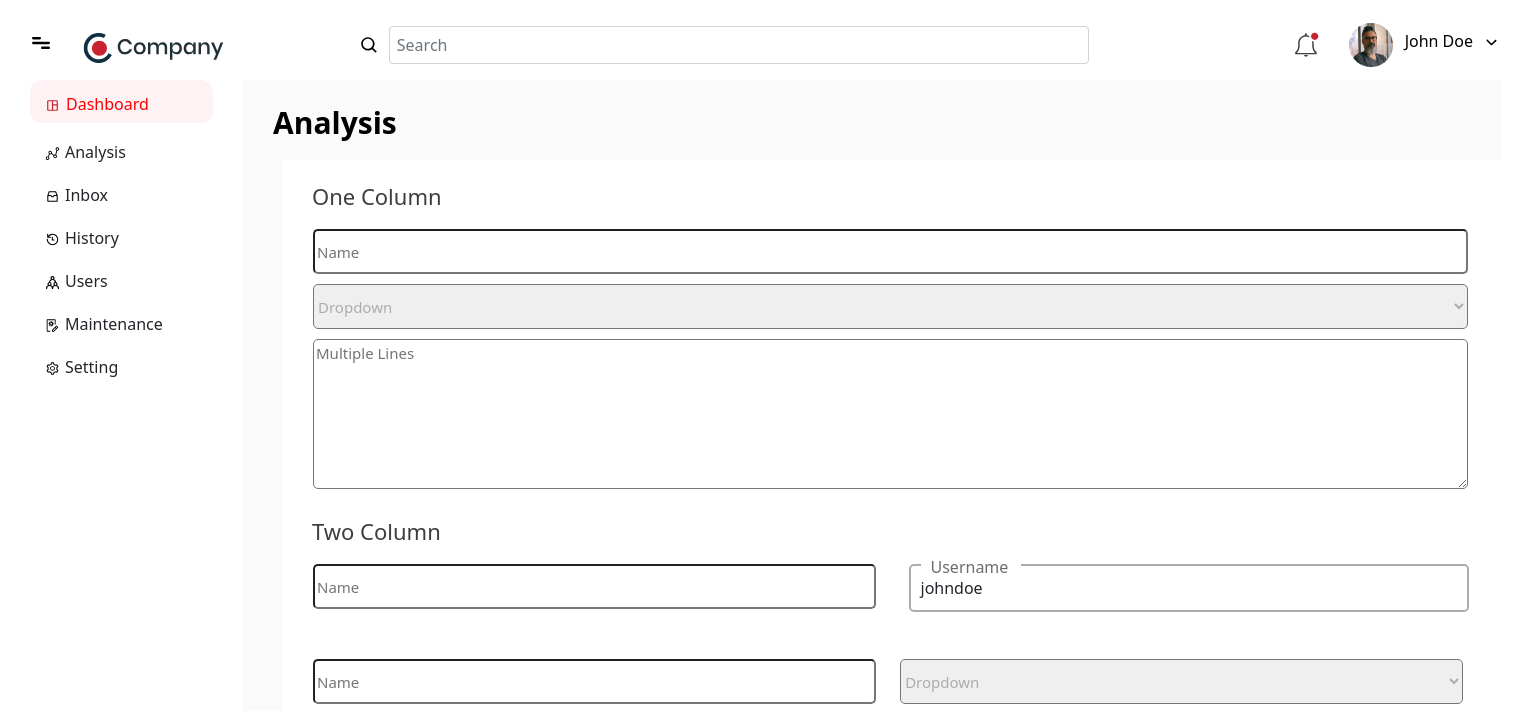
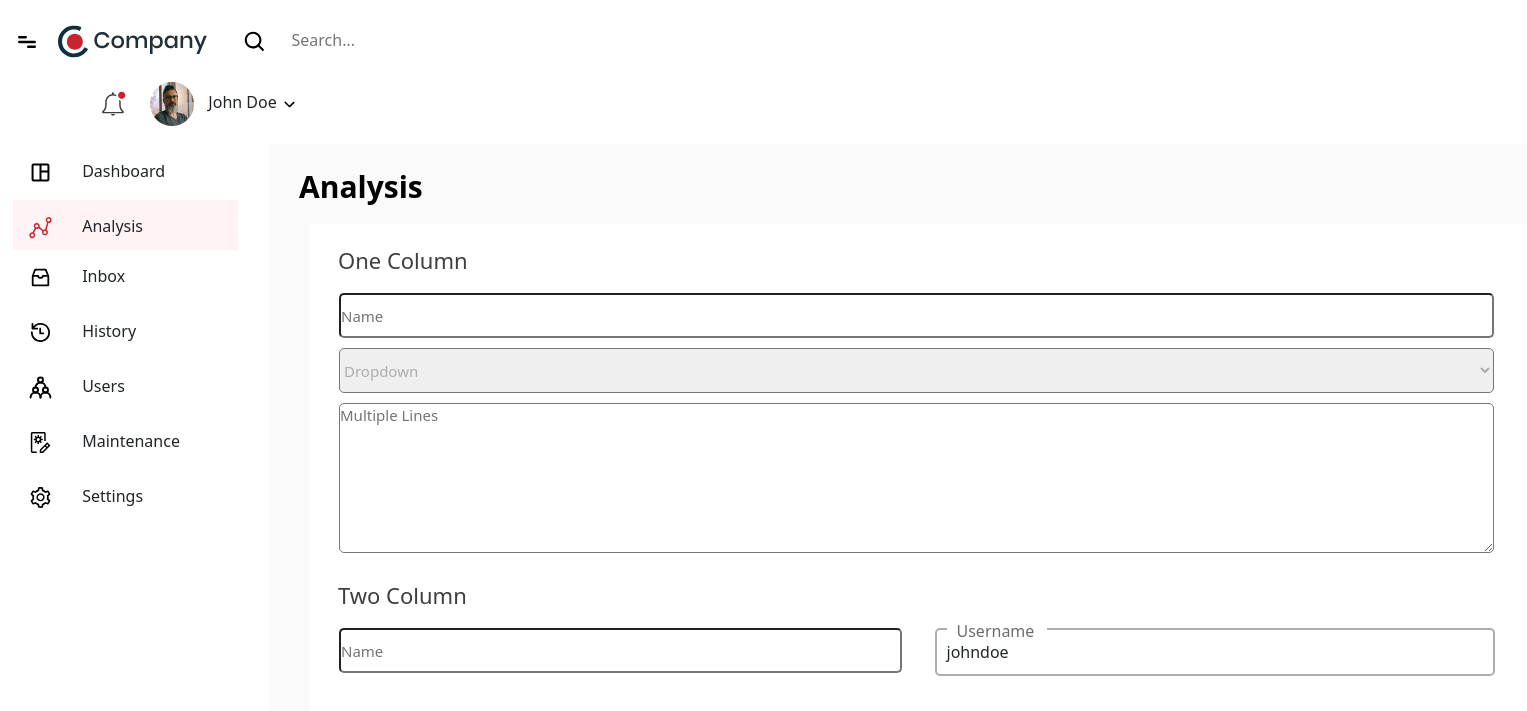
Before and after one commit to fagundoshi/Assignment1, a plain HTML site: page innerpage.html in a window 1280 px wide. Shown: the top 711 px of the page, 1527 px wide, since content can reach past the window. Drawn offline with Linux system fonts and the light colour scheme.

Commit message:
assignment 2  upload

```diff
--- a/css/innerpagecss.css
+++ b/css/innerpagecss.css
@@ -1,95 +1,60 @@
-.navbar{
+*{
+    margin: 0;
+    padding: 0;
+}
+.container{
     display: flex;
-    height: 80px;
-    width: 1500px;
+    max-width: 100%;
+}
+#menu-bar{
+    margin: 15px;
+}
+#logo{
+    position: relative;
+    width: 150px;
+    height: 55px;
+}
+#search{
+    position: relative;
+    width: 25px;
+    height: 25px;
+   margin-left: 30px;
+}
+#search-bar{
+    margin: 20px;
+    width:900px ;
+    border-style: hidden;
+}
+#noti{
+    margin: 10px;
+    margin-left: 100px;
+}
+#profile{
+    margin: 10px;
+}
+#down-arrow{
+    margin: 0px;
+}
+/* css for sidebar */
+
+.sidebar{
+    margin: 1px;
+}
+.sidebar-img{
+    position: relative;
+    width: 25px;
+    height: 25px;
+    margin: 15px;
+}
+.sidebar-text{
+    margin: 10px;
 }
 
-.searchbar{
-    display: flex;
-}
+#active{
+   background-color: #FFF3F4;
+   height: 50px;
+   width: 225px;
 
-.logo{
-    display: flex;
-}
-
-.userprof{
-    display: flex;
-}
-
-.menuicon{
-    padding-top: 12px;
-    padding-left: 29px;
-}
-
-.companylogo{
-    padding-top: 15px;
-    margin-left: 30px;
-}
-
-.searchicon{
-    /* padding-left: 80px; */
-    padding-top: 15px;
-    margin-left: 130px;
-}
-
-.form-control{
-    margin-top: 10px;
-    margin-left: 10px;
-    padding-left: 7px;
-    width: 700px;
-}
-
-.bellicon{
-    padding-top: 20px;
-    padding-left: 200px;
-
-}
-
-.profavatar{
-    padding-top: 12px;
-    padding-left: 30px;
-}
-
-.username{
-    padding-top: 18px;
-    padding-left: 12px;
-    font-size: 16px;
-    color: black;
-}
-
-.moreoptions{
-    padding-top: 17px;
-    padding-left: 10px;
-
-}
-
-/* css for sidebar */
-
-.sidebarimg{
-    height: 15px;
-    width: 15px;
-    float: left;
-    margin-left: 45px;
-    margin-top: 3PX;
-}
-
-.sidebartext{
-    margin-left: 65px;
-    margin-top: -3px;
-}
-
-.dashboard, .analysis, .inbox, .history, .users, .maintenance, .setting{
-    height: 43px;
-    width: 183px;
-    padding-top: 20px;
-}
-
-
-.dashboard{
-    background-color: #FEF2F4;
-    border-radius: 12px;
-    margin-left: 30px;
-    padding-top: 15px;
 }
 
 .analysisbody{
--- a/innerpage.html
+++ b/innerpage.html
@@ -1,9 +1,7 @@
 <!DOCTYPE html>
 <html>
     <head>
-        <!-- <link rel="stylesheet" href="https://maxcdn.bootstrapcdn.com/bootstrap/3.4.1/css/bootstrap.min.css">
-        <script src="https://ajax.googleapis.com/ajax/libs/jquery/3.6.1/jquery.min.js"></script>
-        <script src="https://maxcdn.bootstrapcdn.com/bootstrap/3.4.1/js/bootstrap.min.js"></script> -->
+
         <link rel="stylesheet" href="css/bootstrap.min.css">
         <meta charset="UTF-8">
         <meta http-equiv="X-UA-Compatible" content="IE=edge">
@@ -15,75 +13,49 @@
     </head>
     <body>
             <div class="navbar">
-                <div class="logo">
-                    <div class="menuicon">
-                        <img src="images/menu-bar.svg">
-                    </div>
+                <div class="header">
 
-                    <div class="companylogo">
-                        <img src="images/logo.svg" height="30px" width="142px">
-
-                    </div>
-                </div>
-                <div class="searchbar">
-                    <div class="searchicon">
-                        <img src="images/search-icon.svg" height="20px" width="20px">
-                    </div>
-                    <div class="searchspace">
-                        <input type="search" class="form-control rounded" placeholder="Search" aria-label="Search" aria-describedby="search-addon" />
+                    <img src="/images/menu-bar.svg" alt="menu-bar" id="menu-bar">
+                    <img src="/images/logo.svg" alt="logo" id="logo">
+                    <img src="/images/search-icon.svg" alt="search" id="search">
+                    <input type="text" placeholder="Search..." id="search-bar">
+                    <img src="/images/notification-icon.svg" alt="notification" id="noti">
+                    <img src="/images/profile.png" alt="profile" id="profile">
+                    <label>John Doe</label>
+                    <img src="/images/downward-arrow.svg" id="down-arrow">
                 </div>
 
                 </div>
-                <div class="userprof">
-                    <div class="bellicon">
-                        <img src="images/notification-icon.svg">
+                <div class="container">
+                    <div class="sidebar">
+                        <div>
+                            <img src="/images/dashboard-default.svg" alt="dashboard" class="sidebar-img">
+                            <label class="sidebar-text">Dashboard</label>
                         </div>
-                    <div class="profavatar">
-                        <img src="images/profile.png" height="44px" width="44px">
+                        <div id="active" height="20px" width="70px">
+                            <img src="/images/graph-active.svg" alt="Analysis" class="sidebar-img">
+                            <label class="sidebar-text">Analysis</label>
                         </div>
-                    <div class="username">
-                        <P>John Doe</P>
-
+                        <div>
+                            <img src="/images/inbox-default.svg" alt="Inbox" class="sidebar-img">
+                            <label class="sidebar-text">Inbox</label>
                         </div>
-                    <div class="moreoptions">
-                        <img src="images/downward-arrow.svg">
-
+                        <div>
+                            <img src="/images/clock-default.svg" alt="History" class="sidebar-img">
+                            <label class="sidebar-text">History</label>
                         </div>
-
+                        <div>
+                            <img src="/images/user-default.svg" alt="Users" class="sidebar-img">
+                            <label class="sidebar-text">Users</label>
                         </div>
+                        <div>
+                            <img src="/images/maintenance-default.svg" alt="Maintenance" class="sidebar-img">
+                            <label class="sidebar-text">Maintenance</label>
                         </div>
-
-            <div class="mainbody">
-                <div class="sidebar" width="242px" height="1279px">
-                    <div class="dashboard">
-                        <img src="images/dashboard-active.svg" class="sidebarimg" style="margin-left: 15px;">
-                        <p style="color: red; margin-left: 36px;" class="sidebartext">Dashboard</p>
+                        <div>
+                            <img src="/images/setting-default.svg" alt="Settings" class="sidebar-img">
+                            <label class="sidebar-text">Settings</label>
                         </div>
-                    <div class="analysis">
-                        <img src="images/graph-default.svg" class="sidebarimg">
-                        <p class="sidebartext">Analysis</p>
-                    </div>
-                    <div class="inbox">
-                        <img src="images/inbox-default.svg" class="sidebarimg">
-                        <p class="sidebartext">Inbox</p>
-                    </div>
-                    <div class="history">
-                        <img src="images/clock-default.svg" class="sidebarimg">
-                        <p class="sidebartext">History</p>
-                    </div>
-                    <div class="users">
-                        <img src="images/user-default.svg" class="sidebarimg">
-                        <p class="sidebartext">Users</p>
-                    </div>
-                    <div class="maintenance">
-                        <img src="images/maintenance-default.svg" class="sidebarimg">
-                        <p class="sidebartext">Maintenance</p>
-                    </div>
-                    <div class="setting">
-                        <img src="images/setting-default.svg" class="sidebarimg">
-                        <p class="sidebartext">Setting</p>
-                    </div>
-
                     </div>
                     <div class="analysisbody">
                         <div class="analysistxt">
@@ -308,5 +280,6 @@
 
                 </div>
             </div>
+        </div>
         </body>
         </html>
```
Lines whose indentation alone changed are shown as unchanged.
